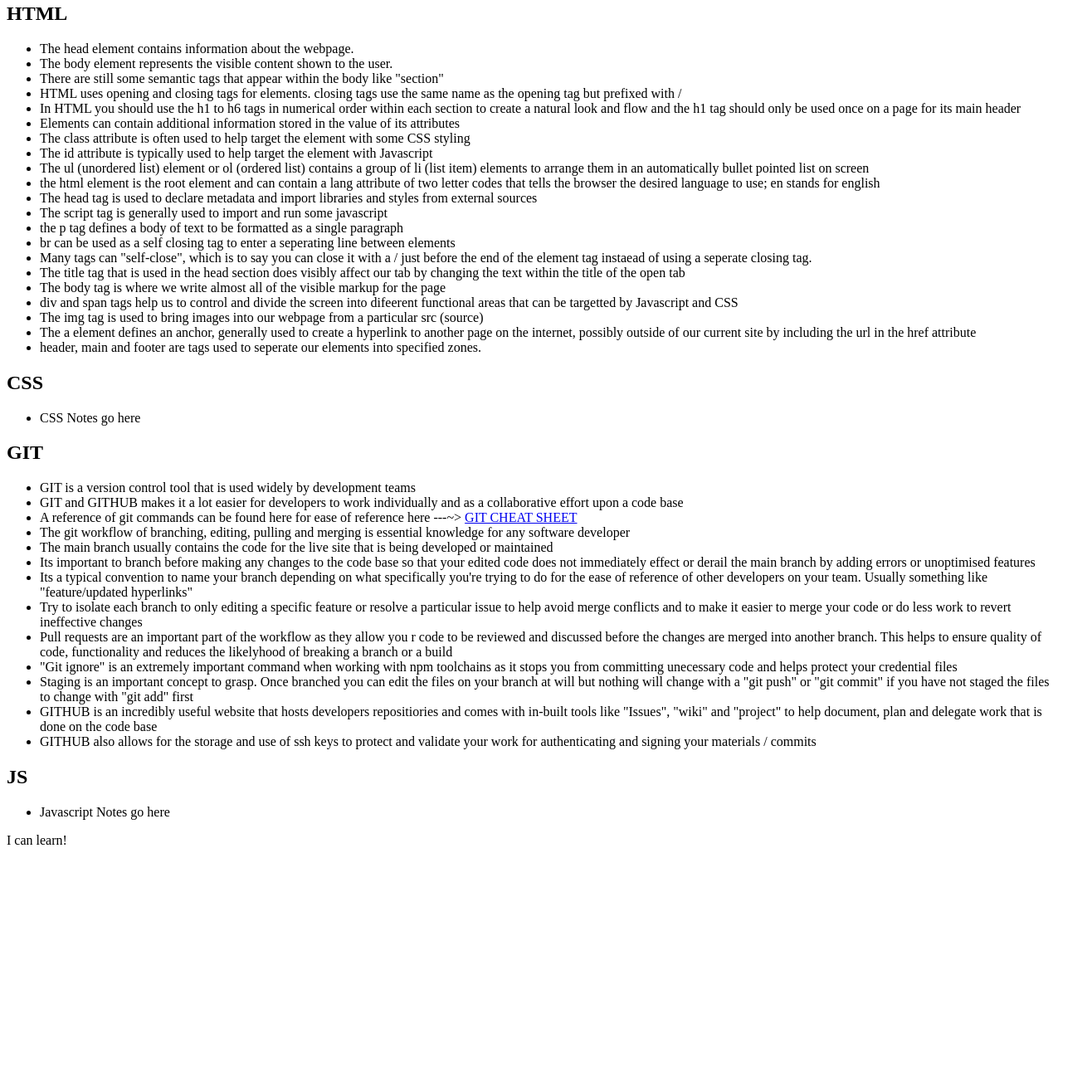
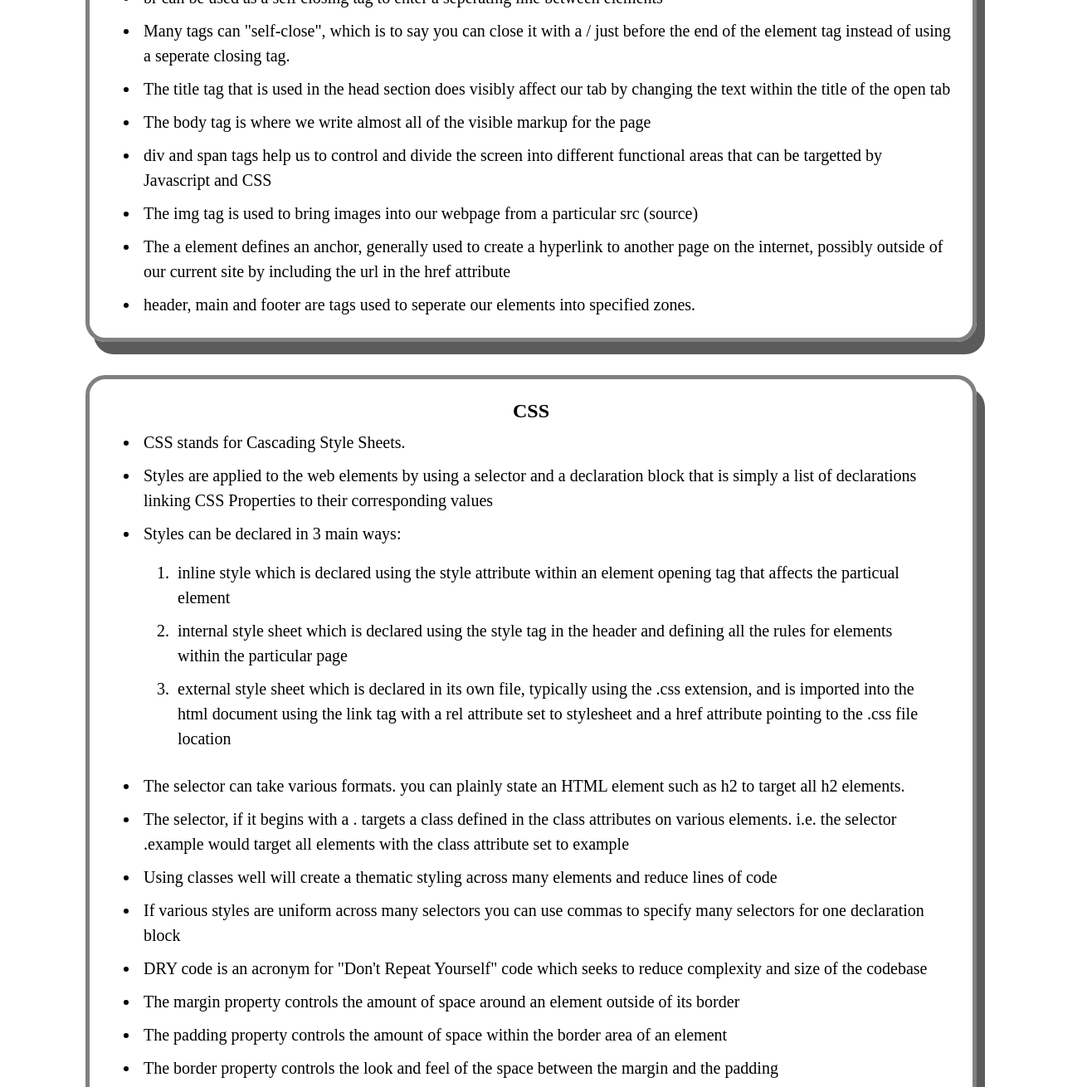
Before and after one commit to kevinstaresdarbon/prework-study-guide, a plain HTML site: page index.html in a window 1280 px wide. Shown: the part 877-2187 px from the top of the page at 83% size, 1316 px wide, since content can reach past the window. Before the commit the page ends 1915 px from the top, so only its background shows below. Drawn offline with Linux system fonts and the light colour scheme.

Commit message:
added css and associated notes in html index

```diff
--- /dev/null
+++ b/assets/style.css
@@ -0,0 +1,62 @@
+* {
+    margin: 0;
+    padding: 0;
+   }
+
+header,
+footer {
+    width: 100%;
+    height: auto;
+    padding: 18px;
+    background-color: rgb(10, 10, 155);
+    color: rgb(210, 212, 203);
+}
+
+h1,
+h2 {
+    text-align: center;
+}
+
+ul {
+    padding-left: 40px;
+    font-size: 20px;
+}
+
+li {
+    padding:5px;
+}
+
+p {
+    text-align: center;
+    font-size: 30px;
+  }
+
+  .hdrIcon {
+    display: block;
+    height: 70px;
+    width: 70px;
+    margin-left: auto;
+    margin-right: auto;
+}
+
+  .card {
+    width: 80%;
+    margin: 40px auto;
+    padding: 20px;
+    border: 5px solid gray;
+    box-shadow: 10px 15px #5c5b5b;
+    border-radius: 24px;
+    line-height: 1.5;
+  }
+
+  .cardImage {
+    display: block;
+    height: 340px;
+    width: 390px;
+    margin-left: auto;
+    margin-right: auto;
+  }
+
+  .internal {
+    padding: 12px 36px;
+  }
--- a/index.html
+++ b/index.html
@@ -5,11 +5,12 @@
     <meta http-equiv="X-UA-Compatible" content="IE=edge" />
     <meta name="viewport" content="width=device-width, initial-scale=1.0" />
     <title>Prework Study Guide</title>
+    <link rel="stylesheet" href="./assets/style.css">
   </head>
   <body>
     <header id="top">
       <h1>Prework Study Guide</h1>
-      <img src="./assets/bowtie-cat.png" alt="Profile image of cat wearing a bow tie." />
+      <img class="hdrIcon" src="./assets/bowtie-cat.png" alt="Profile image of cat wearing a bow tie." />
     </header>
     <main>
       <!-- Student code goes here -->
@@ -18,10 +19,10 @@
 
         <h2>HTML</h2>
         <ul>
-          <li>The head element contains information about the webpage.</li>
-          <li>The body element represents the visible content shown to the user.</li>
-          <li>There are still some semantic tags that appear within the body like "section"</li>
-          <li>HTML uses opening and closing tags for elements. closing tags use the same name as the opening tag but prefixed with /</li>
+          <li> The head element contains information about the webpage.</li>
+          <li> The body element represents the visible content shown to the user.</li>
+          <li> There are still some semantic tags that appear within the body like "section"</li>
+          <li> HTML uses opening and closing tags for elements. closing tags use the same name as the opening tag but prefixed with /</li>
           <li> In HTML you should use the h1 to h6 tags in numerical order within each section to create a natural look and flow and the h1 tag should only be used once on a page for its main header</li>
           <li> Elements can contain additional information stored in the value of its attributes</li>
           <li> The class attribute is often used to help target the element with some CSS styling</li>
@@ -32,10 +33,10 @@
           <li> The script tag is generally used to import and run some javascript</li>
           <li> the p tag defines a body of text to be formatted as a single paragraph</li>
           <li> br can be used as a self closing tag to enter a seperating line between elements </li>
-          <li> Many tags can "self-close", which is to say you can close it with a / just before the end of the element tag instaead of using a seperate closing tag.</li>
+          <li> Many tags can "self-close", which is to say you can close it with a / just before the end of the element tag instead of using a seperate closing tag.</li>
           <li> The title tag that is used in the head section does visibly affect our tab by changing the text within the title of the open tab</li>
           <li> The body tag is where we write almost all of the visible markup for the page</li>
-          <li> div and span tags help us to control and divide the screen into difeerent functional areas that can be targetted by Javascript and CSS</li>
+          <li> div and span tags help us to control and divide the screen into different functional areas that can be targetted by Javascript and CSS</li>
           <li> The img tag is used to bring images into our webpage from a particular src (source)</li>
           <li> The a element defines an anchor, generally used to create a hyperlink to another page on the internet, possibly outside of our current site by including the url in the href attribute</li>
           <li> header, main and footer are tags used to seperate our elements into specified zones.</li>
@@ -47,7 +48,24 @@
 
         <h2>CSS</h2>
         <ul>
-          <li>  CSS Notes go here</li>
+          <li>  CSS stands for Cascading Style Sheets. </li>
+          <li>  Styles are applied to the web elements by using a selector and a declaration block that is simply a list of declarations linking CSS Properties to their corresponding values</li>
+          <li>  Styles can be declared in 3 main ways: <ol class="internal">  <li> inline style which is declared using the style attribute within an element opening tag that affects the particual element</li>
+                                                                              <li> internal style sheet which is declared using the style tag in the header and defining all the rules for elements within the particular page</li>
+                                                                              <li> external style sheet which is declared in its own file, typically using the .css extension, and is imported into the html document using the link tag with a rel attribute set to stylesheet and a href attribute pointing to the .css file location</li>
+                                                        </ol> </li>
+          <li>  The selector can take various formats.  you can plainly state an HTML element such as h2 to target all h2 elements. </li>
+          <li>  The selector, if it begins with a . targets a class defined in the class attributes on various elements.  i.e.  the selector .example would target all elements with the class attribute set to example  </li>
+          <li>  Using classes well will create a thematic styling across many elements and reduce lines of code </li>
+          <li>  If various styles are uniform across many selectors you can use commas to specify many selectors for one declaration block</li>
+          <li>  DRY code is an acronym for "Don't Repeat Yourself" code which seeks to reduce complexity and size of the codebase</li>
+          <li>  The margin property controls the amount of space around an element outside of its border </li>
+          <li>  The padding property controls the amount of space within the border area of an element </li>
+          <li>  The border property controls the look and feel of the space between the margin and the padding </li>
+          <li>  The content of an element appears inside of the padding</li>
+          <img class="cardImage" src="./assets/310-box-model.png" alt="image depicting the zones of the box model." />
+          <li>  The * selector is a special wildcard element that applies its styles to every element within scope </li>
+          <li>  CSS3 has a rather large amount of properties and associated acceptable values.  Here's a link to a CSS3 complete cheat sheet that contains a good deal of css3 properties and values for future reference ----~> <a href="https://websitesetup.org/css3-cheat-sheet/">CSS CHEAT SHEET</a> </li>
         </ul>
 
       </section>
@@ -64,7 +82,7 @@
           <li> Its important to branch before making any changes to the code base so that your edited code does not immediately effect or derail the main branch by adding errors or unoptimised features</li>
           <li> Its a typical convention to name your branch depending on what specifically you're trying to do for the ease of reference of other developers on your team. Usually something like "feature/updated hyperlinks"</li>
           <li> Try to isolate each branch to only editing a specific feature or resolve a particular issue to help avoid merge conflicts and to make it easier to merge your code or do less work to revert ineffective changes</li>
-          <li> Pull requests are an important part of the workflow as they allow you r code to be reviewed and discussed before the changes are merged into another branch.  This helps to ensure quality of code, functionality and reduces the likelyhood of breaking a branch or a build</li>
+          <li> Pull requests are an important part of the workflow as they allow your code to be reviewed and discussed before the changes are merged into another branch.  This helps to ensure quality of code, functionality and reduces the likelyhood of breaking a branch or a build</li>
           <li> "Git ignore" is an extremely important command when working with npm toolchains as it stops you from committing unecessary code and helps protect your credential files </li>
           <li> Staging is an important concept to grasp.  Once branched you can edit the files on your branch at will but nothing will change with a "git push" or "git commit" if you have not staged the files to change with "git add" first</li>
           <li> GITHUB is an incredibly useful website that hosts developers repositiories and comes with in-built tools like "Issues", "wiki" and "project" to help document, plan and delegate work that is done on the code base</li>
```
Also changed, not shown: assets/310-box-model.png (added).
